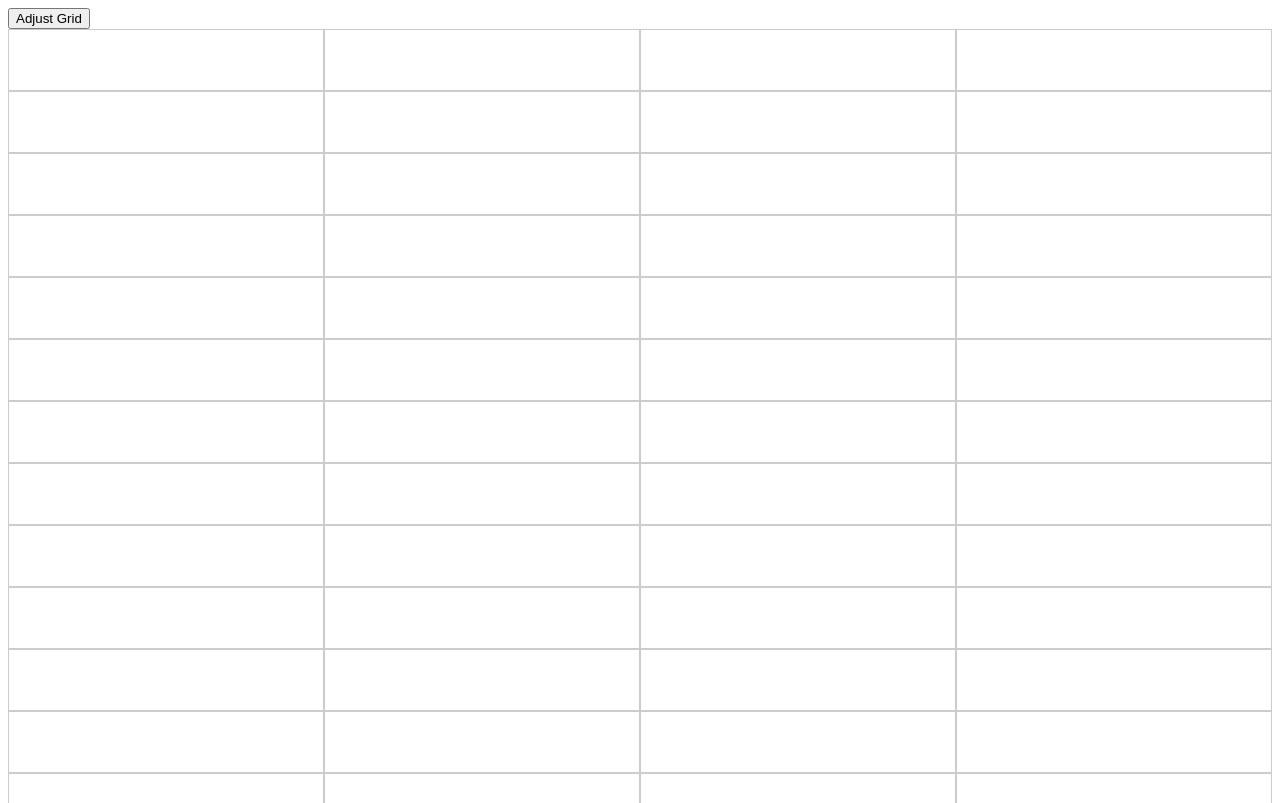
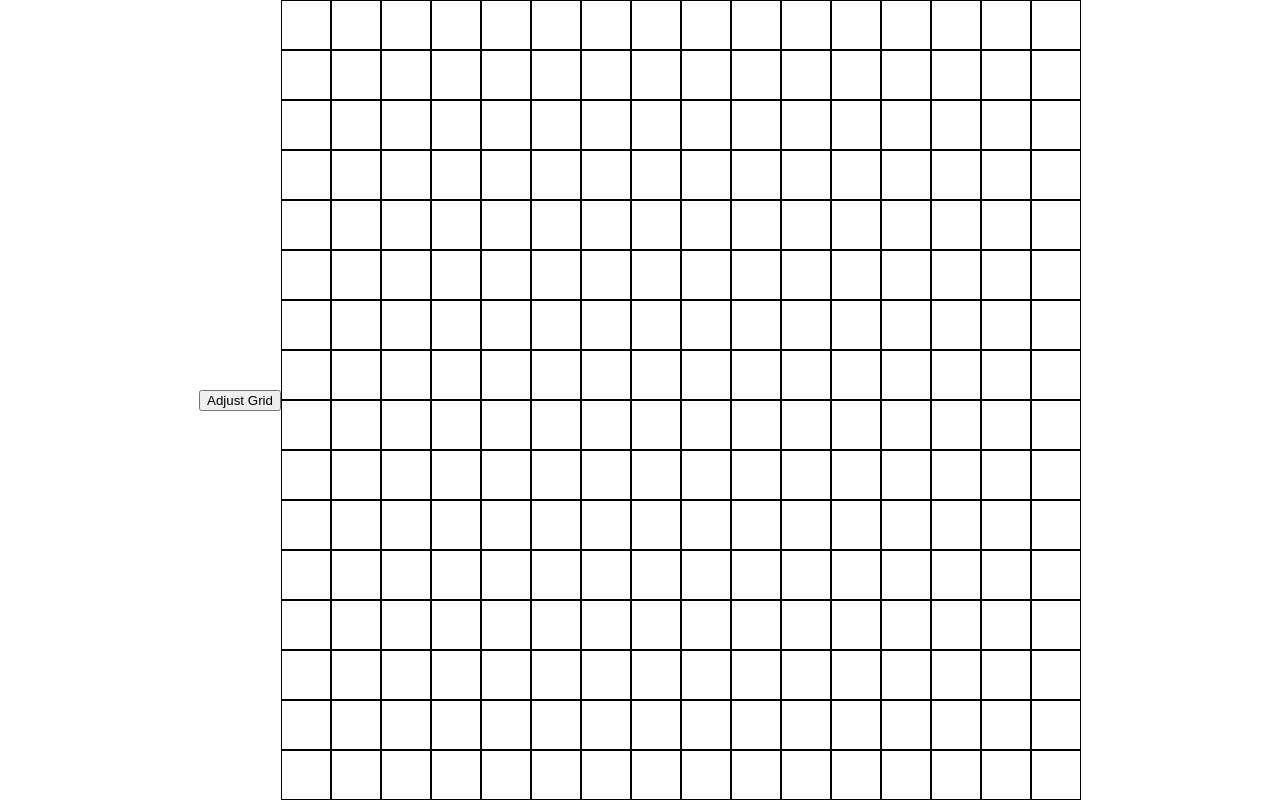
Before and after one commit to christrang05/etch_a_sketch, a plain HTML site: page index.html in a window 1280 px wide. Shown: the top 803 px of the page. Drawn offline with Linux system fonts and the light colour scheme.

Commit message:
resolved the issue and correctly displaying the grid with the grid button working as well

```diff
--- a/index.html
+++ b/index.html
@@ -8,9 +8,8 @@
 </head>
 
 <body>
-  <button id="grid-size">Adjust Grid</button>
-  <div id ="grid-container"></div>
-
+  <button id="gridButton">Adjust Grid</button>
+  <div id ="gridContainer"></div>
   <script src="script.js"></script>
 </body>
 
--- a/script.js
+++ b/script.js
@@ -1,28 +1,29 @@
-const gridContainer = document.getElementById('grid-container');
-const changeSizeButton = document.getElementById('grid-size');
+document.addEventListener('DOMContentLoaded', function() {
+    createGrid(16);
 
-function createSquare(size) {
-    gridContainer.innerHTML = '';
-    const squareSize = 'calc(100vh / ${size})';
+    document.getElementById('gridButton').addEventListener('click', function() {
+        let size = parseInt(prompt("Enter the number of squares per side for the new grid (max 100)", "16"), 10);
+        if (!isNaN(size) && size >= 1 && size <= 100) {
+            createGrid(size)
+        } else {
+            alert("Invalid input. Please enter a number between 1 and 100.");
+        }
+    });
+});
+
+function createGrid(size) {
+    const container = document.getElementById('gridContainer');
+    container.innerHTML = '';
+    const maxSize = Math.min(window.innerWidth, window.innerHeight);
+    const squareSize = maxSize / size
+    container.style.width = `${squareSize * size}px`;
+    container.style.height = `${squareSize * size}px`;
 
     for (let i = 0; i < size * size; i++) {
-        const newSquare = document.createElement('div');
-        newSquare.classList.add('new-square');
-        newSquare.style.width = squareSize;
-        newSquare.style.height = squareSize;
-        gridContainer.appendChild(newSquare);
+        let square = document.createElement('div');
+        square.style.width = `${squareSize}px`;
+        square.style.height = `${squareSize}px`;
+        square.classList.add('square');
+        container.appendChild(square);
     }
 }
-
-function adjustGrid() {
-    let newSize = prompt("How many squares per side? (# must be between 1-100)");
-    newSize = parseInt(newSize, 10);
-    if (!isNaN(newSize) && newSize >= 1 && newSize <= 100) {
-        createSquare(newSize);
-    } else {
-        alert("Please enter a valid number between 1 and 100.");
-    }
-}
-
-changeSizeButton.addEventListener('click', adjustGrid);
-createSquare(16);
--- a/style.css
+++ b/style.css
@@ -1,11 +1,20 @@
-#grid-container {
+body {
+    display: flex;
+    justify-content: center;
+    align-items: center;
+    margin: 0;
+    height: 100vh;
+    overflow: hidden;
+}
+
+#gridContainer {
     display: flex;
     flex-wrap: wrap;
-    height: 100vh;
 }
 
-.new-square {
-    flex: 1 0 calc(25% - 2px);
-    height: 60px;
-    border: 1px solid #ccc;
+.square {
+    height: 10px;
+    width: 10px;
+    border: 1px solid black;
+    box-sizing: border-box;
 }
```
